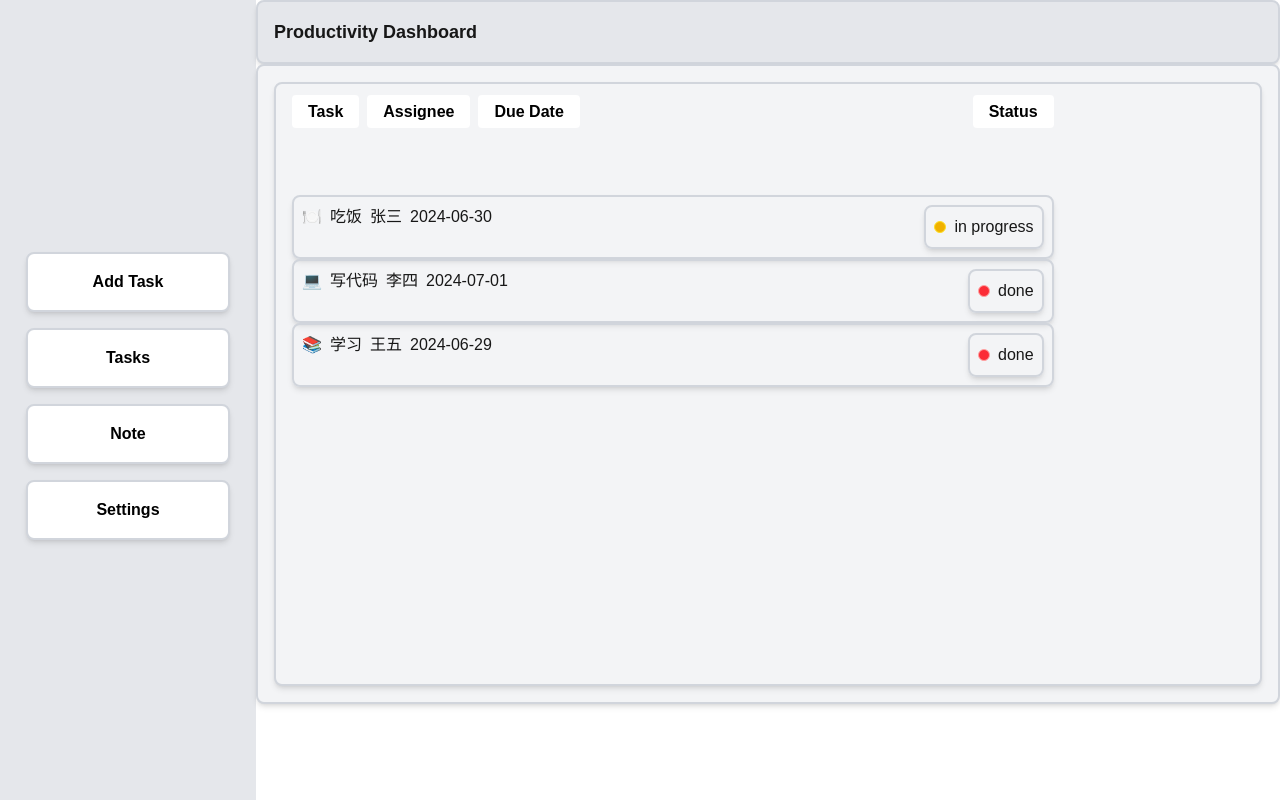
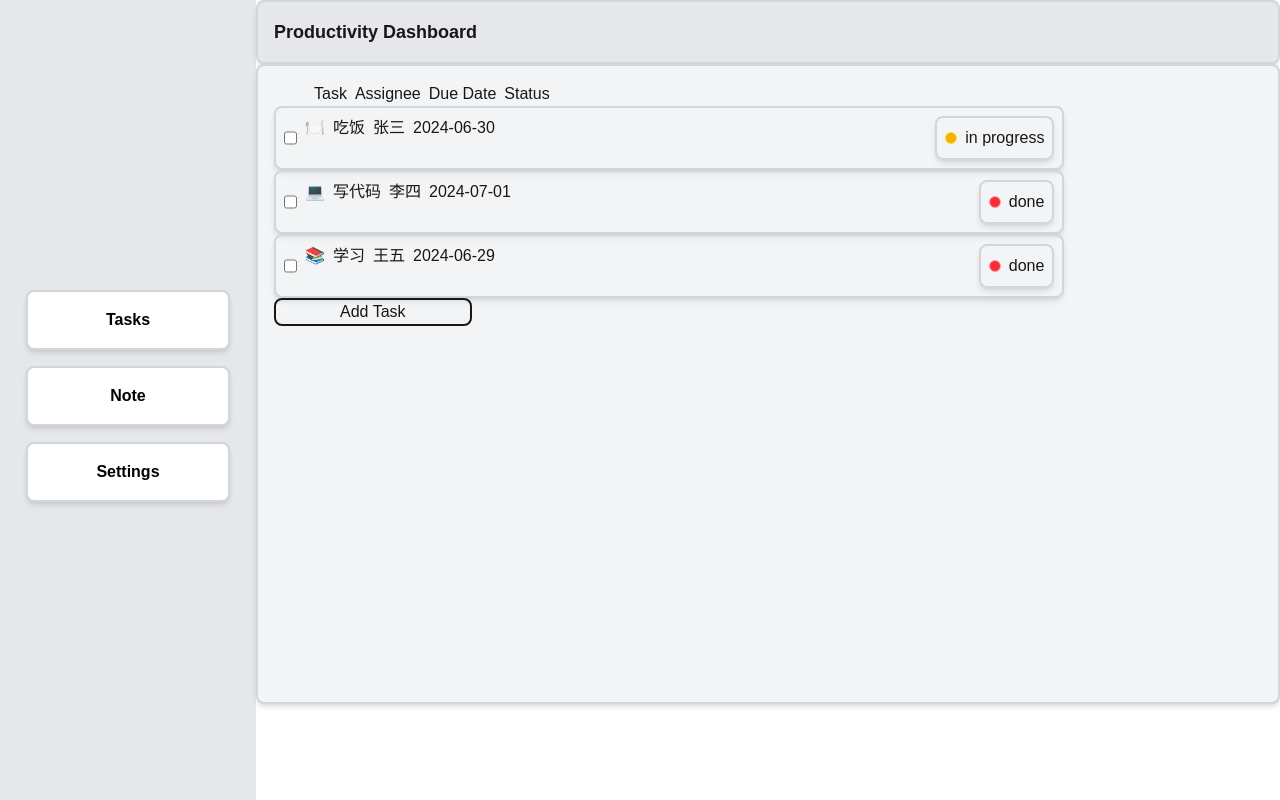
Before and after one commit to saltyfishthegreat/Productivity-Dashborad, a Next.js app: page /tasks in a window 1280 px wide. Built offline with nearby package versions, Linux system fonts and the light colour scheme.

Commit message:
trying to use state control ui

```diff
--- a/src/app/addTask/page.tsx
+++ /dev/null
@@ -1,21 +0,0 @@
-const indexTerm = ['Title', 'Description','Due Date','Priority','Assignee'];
-export default function App() {
-  return (
-    <div>
-        <div className="flex flex-col items-center justify-center min-h-screen py-2">
-            <input type="text" placeholder="Title" />
-        </div>
-        <div>
-            {indexTerm.map(term => (
-                <div key={term}>
-                    <p>{term}:</p>
-                    <input type="text" placeholder={term} />
-                </div>
-            ))}
-        </div>
-        <div>
-            <button type="submit">Add Task</button>
-        </div>
-    </div>
-  );
-}
--- a/src/app/page.tsx
+++ b/src/app/page.tsx
@@ -1,4 +1,4 @@
-import TaskCard from "../component/TaskCard";
+
 
 export default function Home() {
 
@@ -26,7 +26,6 @@ export default function Home() {
         </li>
       </ul>
       <div>
-        <TaskCard />
       </div>
     </>
   )
--- /dev/null
+++ b/src/app/tasks/AddTask/page.tsx
@@ -0,0 +1,46 @@
+'use client'
+
+export default function App() {
+    return (
+        <>
+        <div>
+            <button className="flex justify-center w-1/5 border-grey-300 border-2 rounded-lg" onClick={() => setAddTask(!addTask)}>
+                Add Task
+            </button>
+        </div>
+        {taskForm()}
+        </>
+    );
+}
+
+
+export function taskForm() {
+    return(
+        <form
+            id = 'taskForm'
+            className='hidden fixed z-100 top-29 left-1/3 w-1/3  bg-white border-2 border-grey-300 rounded-lg  p-5'
+        >
+            <div>
+                <input className='size-12 text-50px  w-1/2' placeholder='Title'></input>
+            </div>
+            <div className='w-4/5 h-1px border-1'></div>
+                <div className='flex flex-col gap-4'>
+                <div className='flex flex-row justify-between pt-2'>
+                    <p className='text-sm '>Assignee</p>
+                    <input></input>
+                </div>
+                <div className='flex flex-row justify-between'>
+                    <p className='text-sm w-1/2 h-full ml-1 whitespace-nowrap'>Due Date</p>
+                    <input className= 'w=1/2 h-full'></input>
+                </div>
+                <div className='flex flex-col justify-between'>
+                    <p className='text-sm'>Description</p>
+                    <input className='border-2 border-grey-300 rounded-lg border-b-2'></input>
+                </div>
+            </div>
+            <div className='flex justify-center align-center pt-5  '>
+                <button type='submit' className='border-1 bg-blue border-grey-300 rounded-sm'>Submit</button>
+            </div>
+        </form>
+    )
+}
--- a/src/app/tasks/layout.tsx
+++ /dev/null
@@ -1,7 +0,0 @@
-export default function taskslayout({ children }: { children: React.ReactNode }) {
-    return (
-        <div className="flex flex-col h-[80vh] bg-gray-100 border-2 border-gray-300 rounded-lg shadow-md p-4">
-            {children}
-        </div>
-    )
-}
--- a/src/app/tasks/page.tsx
+++ b/src/app/tasks/page.tsx
@@ -1,33 +1,36 @@
-import TaskCard from "../../component/TaskCard";
+'use client'
+import {useState} from 'react'
 
-export default function Home() {
+import AddTask from './AddTask/page'
+import taskListData from "@/src/data/taskList.json";
+import type { Task } from '@/src/types/types';
+import TaskWorkSpace from '@/src/component/TaskWorkSpace';
+import TaskForm from '@/src/component/TaskForm';
 
-  function list(task: string) {
+export default function taskslayout() {
+    const initalTaskList = taskListData as Task[];
+    const [tasks, setTasks] = useState<Task[]>(initalTaskList);
+    const [addTask,isAdding] = useState(false);
     return (
-
-        <li className="">
-          <span className="text-black bg-white font-bold py-2 px-4 rounded">
-            {task}
-          </span>
-        </li>
+        <>
+        <div className="flex f
+        lex-row gap-2 w-full ml-3 pl-7">
+            <p>Task</p>
+            <p>Assignee</p>
+            <p>Due Date</p>
+            <p>Status</p>
+        </div>
+        <div>
+            <TaskWorkSpace taskList={tasks}/>
+        </div>
+        <div>
+            <button
+              onClick={() => isAdding(!addTask)}
+              className="flex justify-center w-1/5 border-grey-300 border-2 rounded-lg" onClick={() => setAddTask(!addTask)}>
+                Add Task
+            </button>
+        </div>
+        <TaskForm isAdding = {isAdding}/>
+        </>
     )
-  }
-
-  return (
-    <>
-      <ul className="list-none flex flex-row gap-2 w-4/5 h-1/6">
-        {list("Task")}
-        {list("Assignee")}
-        {list("Due Date")}
-        <li className = "ml-auto">
-          <a className="text-black bg-white font-bold py-2 px-4 rounded ">
-            Status
-          </a>
-        </li>
-      </ul>
-      <div>
-        <TaskCard />
-      </div>
-    </>
-  )
 }
--- a/src/component/Sider.tsx
+++ b/src/component/Sider.tsx
@@ -1,5 +1,5 @@
-const mainFunction = ['Add Task', 'Tasks','Note', 'Settings']
-const route = ['addTask', 'tasks','note', 'settings']
+const mainFunction = ['Tasks','Note', 'Settings']
+const route = ['tasks','note', 'settings']
 export default function Sider(){
     return (
         <>
--- a/src/component/TaskCard.tsx
+++ /dev/null
@@ -1,19 +0,0 @@
-import taskListData from "../data/taskList.json";
-import StatusBadge from "./StatusBadge";
-import type { Task } from "../types/types";
-const taskList = taskListData as Task[];
-export default function TaskCard(){
-    return (
-        <div >
-            { taskList.map((task: Task) =>
-                 <div key={task.uid} className = "flex flex-row w-4/5 h-1/6 gap-2 border-2 border-gray-300 rounded-lg shadow-md p-2">
-                     <span>{task.icon}</span>
-                     <a className="mr-3/5">{task.title}</a>
-                     <a className="mr-3/5">{task.assignee}</a>
-                     <span className="mr-3/5">{task.dueDate}</span>
-                     <StatusBadge status={task.status} />
-                 </div>
-             )}
-        </div>
-    )
-}
--- /dev/null
+++ b/src/component/TaskForm.tsx
@@ -0,0 +1,31 @@
+
+export default function TaskForm(isAdding: boolean) {
+    return(
+        <form
+            id = 'taskForm'
+            className='hidden fixed z-100 top-29 left-1/3 w-1/3  bg-white border-2 border-grey-300 rounded-lg  p-5'
+        >
+            <div>
+                <input className='size-12 text-50px  w-1/2' placeholder='Title'></input>
+            </div>
+            <div className='w-4/5 h-1px border-1'></div>
+                <div className='flex flex-col gap-4'>
+                <div className='flex flex-row justify-between pt-2'>
+                    <p className='text-sm '>Assignee</p>
+                    <input></input>
+                </div>
+                <div className='flex flex-row justify-between'>
+                    <p className='text-sm w-1/2 h-full ml-1 whitespace-nowrap'>Due Date</p>
+                    <input className= 'w=1/2 h-full'></input>
+                </div>
+                <div className='flex flex-col justify-between'>
+                    <p className='text-sm'>Description</p>
+                    <input className='border-2 border-grey-300 rounded-lg border-b-2'></input>
+                </div>
+            </div>
+            <div className='flex justify-center align-center pt-5  '>
+                <button type='submit' className='border-1 bg-blue border-grey-300 rounded-sm'>Submit</button>
+            </div>
+        </form>
+    )
+}
--- /dev/null
+++ b/src/component/TaskWorkSpace.tsx
@@ -0,0 +1,20 @@
+import StatusBadge from "./StatusBadge";
+import type { Task } from "../types/types";
+
+export default function TaskWorkSpace({taskList}: {taskList: Task[]}) {
+
+    return (
+        <div >
+            { taskList.map((task: Task) =>
+                <div key={task.uid} className = "flex flex-row w-4/5 h-1/6 gap-2 border-2 border-gray-300 rounded-lg shadow-md p-2">
+                    <input type='checkbox'></input>
+                    <span>{task.icon}</span>
+                    <a className="mr-3/5">{task.title}</a>
+                    <a className="mr-3/5">{task.assignee}</a>
+                    <span className="mr-3/5">{task.dueDate}</span>
+                        <StatusBadge status={task.status} />
+                    </div>
+            )}
+        </div>
+    )
+}
```
Also changed, not shown: src/data/taskList.json (line endings or trailing spaces), 1 other file (tests, documents, lock files or other folders).
